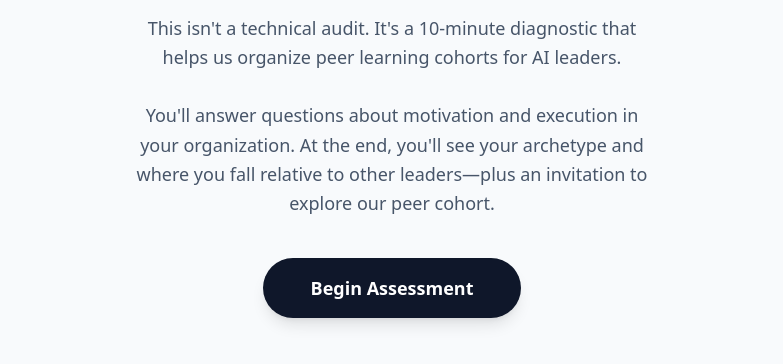
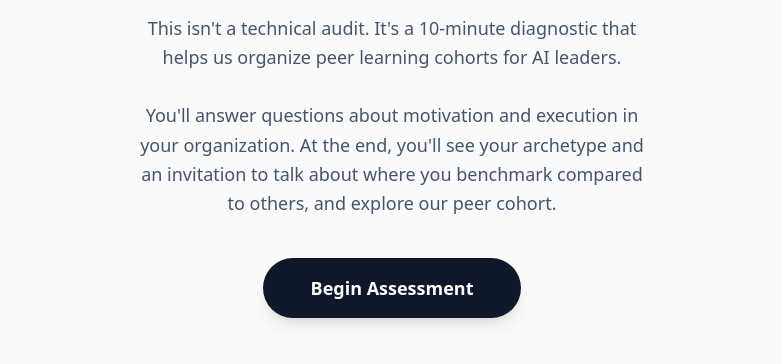
Before and after one commit to dbdb168/ai-diagnostic, a plain HTML site: page index.html in a window 1280 px wide. Shown: the part 350-714 px from the top of the page, without its empty margins (248-1031 px from the left). Drawn offline with nearby package versions, Linux system fonts and the light colour scheme.

Commit message:
Revise description of AI Adoption Diagnostic
Updated text to clarify the assessment process and benchmarking.

```diff
--- a/index.html
+++ b/index.html
@@ -52,7 +52,7 @@
                 <h1 class="text-4xl md:text-5xl font-extrabold text-slate-900 mb-6 tracking-tight">The AI Adoption Diagnostic</h1>
                 <p class="text-lg text-slate-600 mb-10 leading-relaxed max-w-lg mx-auto">
                     This isn't a technical audit. It's a 10-minute diagnostic that helps us organize peer learning cohorts for AI leaders.<br><br>
-                    You'll answer questions about motivation and execution in your organization. At the end, you'll see your archetype and where you fall relative to other leaders—plus an invitation to explore our peer cohort.
+                    You'll answer questions about motivation and execution in your organization. At the end, you'll see your archetype and an invitation to talk about where you benchmark compared to others, and explore our peer cohort.
                 </p>
                 <button id="start-btn" class="bg-slate-900 hover:bg-slate-800 text-white font-bold py-4 px-12 rounded-full shadow-lg hover:shadow-xl transition-all transform hover:-translate-y-1 text-lg">
                     Begin Assessment
```
